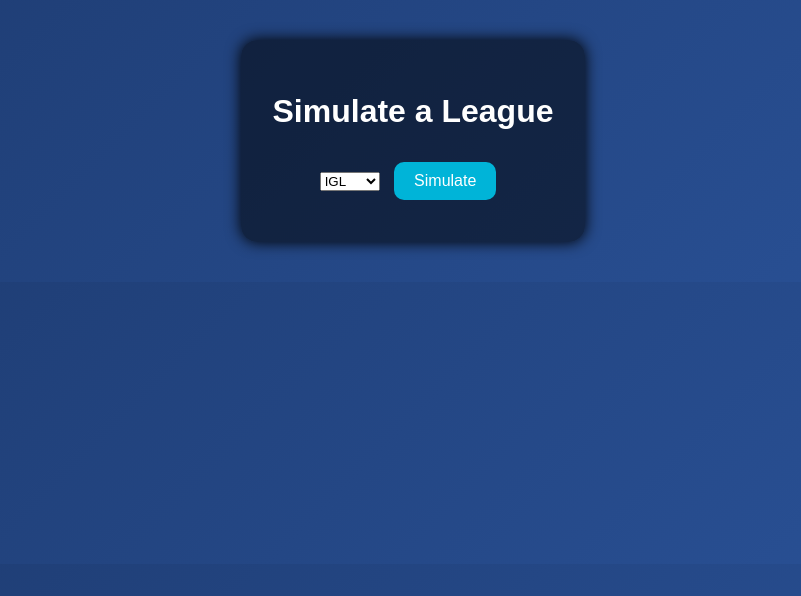
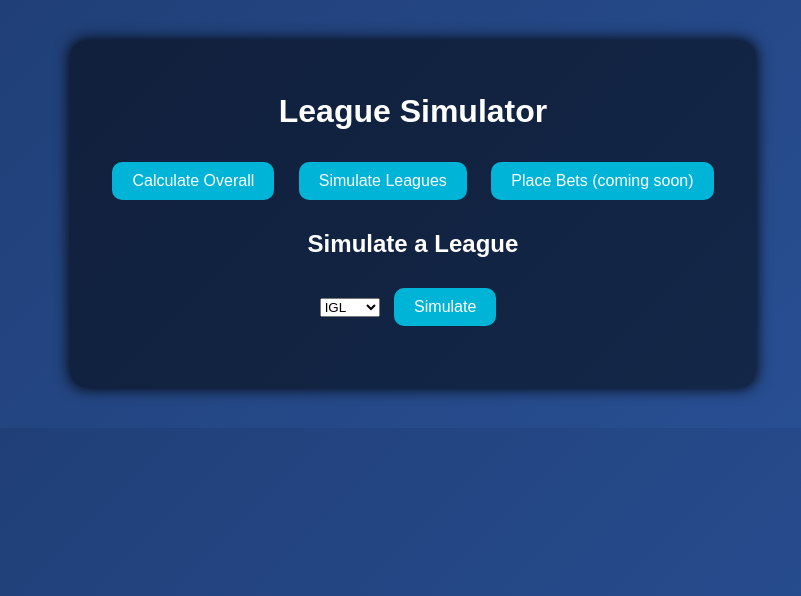
Before and after one commit to FlockNation/GamingLeagueCenter, a Flask app: template templates/index.html in a window 1280 px wide. Shown: the top 596 px of the page, without its empty margins (227-1028 px from the left). Run offline with Flask 3, Linux system fonts and the light colour scheme; the template is opened without the code that fills it, so the values that code supplies are empty.

Commit message:
Update index.html

```diff
--- a/templates/index.html
+++ b/templates/index.html
@@ -1,20 +1,38 @@
 <!DOCTYPE html>
 <html lang="en">
 <head>
-  <meta charset="UTF-8">
+  <meta charset="UTF-8" />
   <title>League Simulator</title>
-  <link rel="stylesheet" href="/static/style.css">
+  <link rel="stylesheet" href="/static/style.css" />
 </head>
 <body>
   <div class="container">
-    <h1>Simulate a League</h1>
-    <select id="league">
-      <option value="IGL">IGL</option>
-      <option value="SLOG">SLOG</option>
-    </select>
-    <button onclick="simulate()">Simulate</button>
+    <h1>League Simulator</h1>
 
-    <div id="results"></div>
+    <div class="buttons">
+      <button onclick="showSection('calculate')">Calculate Overall</button>
+      <button onclick="showSection('simulate')">Simulate Leagues</button>
+      <button disabled>Place Bets (coming soon)</button>
+    </div>
+
+    <section id="calculate" style="display:none; margin-top: 20px;">
+      <h2>Calculate Overall</h2>
+      <label>Score Impact (1-10): <input id="scoreImpact" type="number" min="1" max="10" /></label><br />
+      <label>Risk Factor (1-10): <input id="riskFactor" type="number" min="1" max="10" /></label><br />
+      <label>Activity Level (1-10): <input id="activityLevel" type="number" min="1" max="10" /></label><br />
+      <button onclick="calculateOverall()">Calculate Overall</button>
+      <div id="overallResult" style="margin-top: 10px; font-weight: bold;"></div>
+    </section>
+
+    <section id="simulate" style="display:none; margin-top: 20px;">
+      <h2>Simulate a League</h2>
+      <select id="league">
+        <option value="IGL">IGL</option>
+        <option value="SLOG">SLOG</option>
+      </select>
+      <button onclick="simulate()">Simulate</button>
+      <div id="results" style="margin-top: 20px;"></div>
+    </section>
   </div>
 
   <script src="/static/script.js"></script>
```
